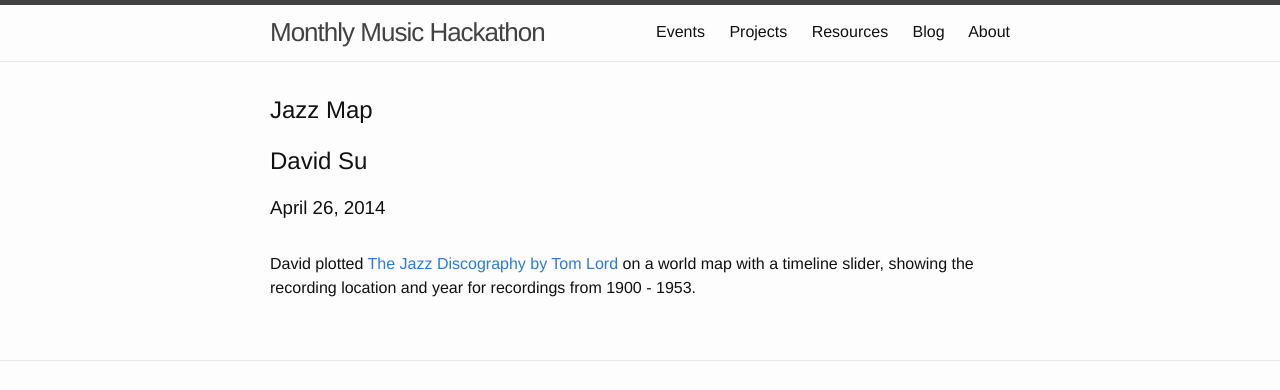
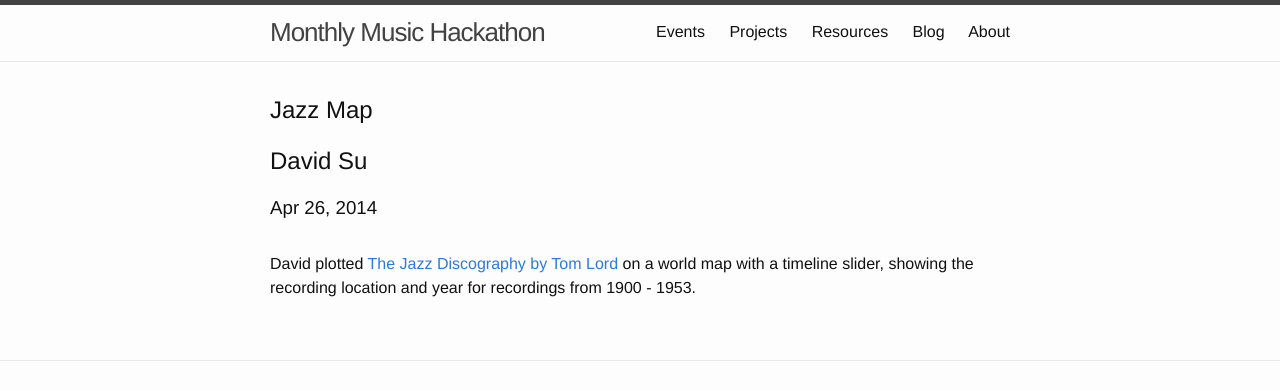
Before and after one commit to musichackathon/mmh_jekyll, a Jekyll site: the page built from _projects/2014-04-26-jazz-map.md, in a window 1280 px wide. Shown: the top 390 px of the page. Built offline with Jekyll 4.4.1, drawn with Linux system fonts in a browser that asks for light colours.

Commit message:
Update date to site date format

```diff
--- a/_layouts/project.html
+++ b/_layouts/project.html
@@ -18,7 +18,7 @@ layout: default
     {% endfor %}
 
     <h3 class="project-date">
-      {{ page.date | date: '%B %d, %Y' | escape }}
+      {{ page.date | date: site.date_format }}
     </h3>
   </header>
 
```
